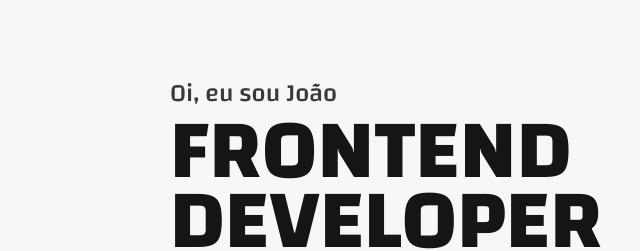
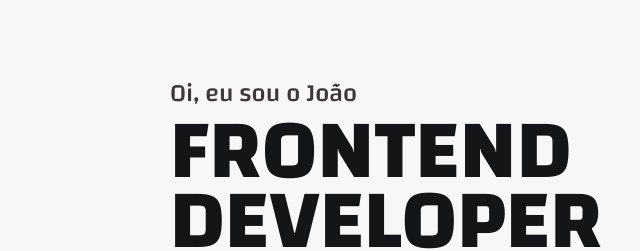
Before and after one commit to JaumoJaum/Portfolio, a plain HTML site: page site/index.html in a window 1280 px wide. Shown: the part 130-381 px from the top of the page, 230-870 px from the left. Drawn offline with Linux system fonts and the light colour scheme.

Commit message:
Update index.html

```diff
--- a/site/index.html
+++ b/site/index.html
@@ -31,7 +31,7 @@
 
         <main class="portifolio">
             <nav class="home">
-                <p class="hi">Oi, eu sou João</p>
+                <p class="hi">Oi, eu sou o João</p>
                 <h1 id="Home" class="tittle">FRONTEND DEVELOPER</h1>
                 <p class="intro">Tenho 20 anos com um ano de experiência como
                     freelancer. Especializo-me em HTML, CSS, JavaScript, React e Typescript.<br> 🇧🇷💻 <br>
```
